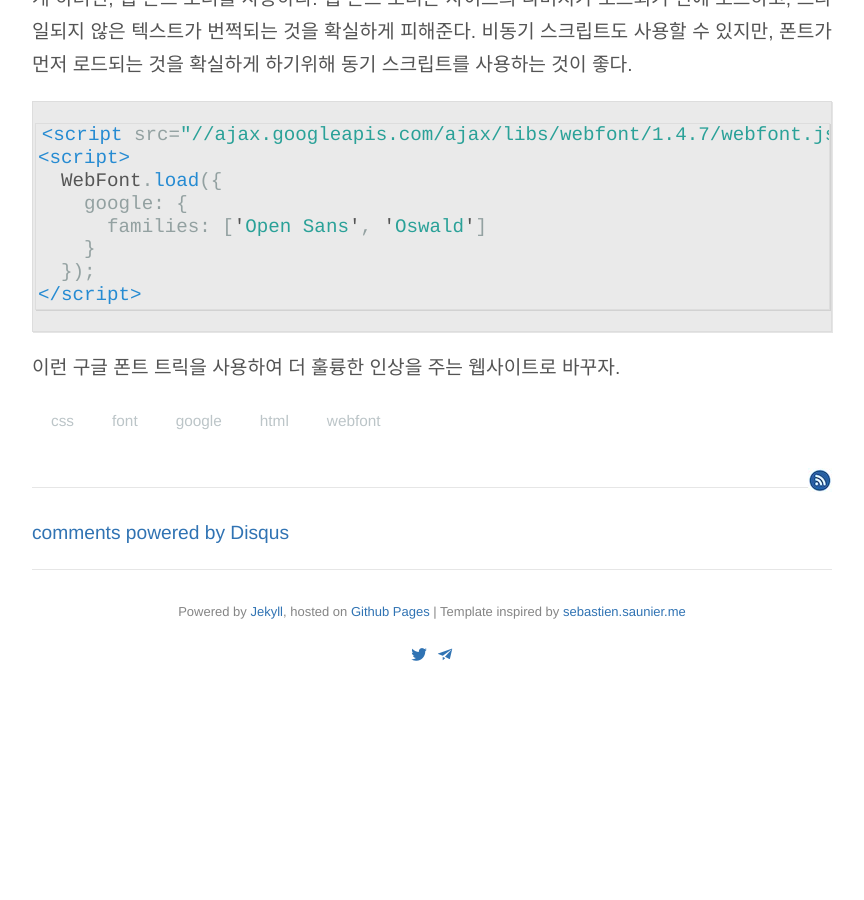
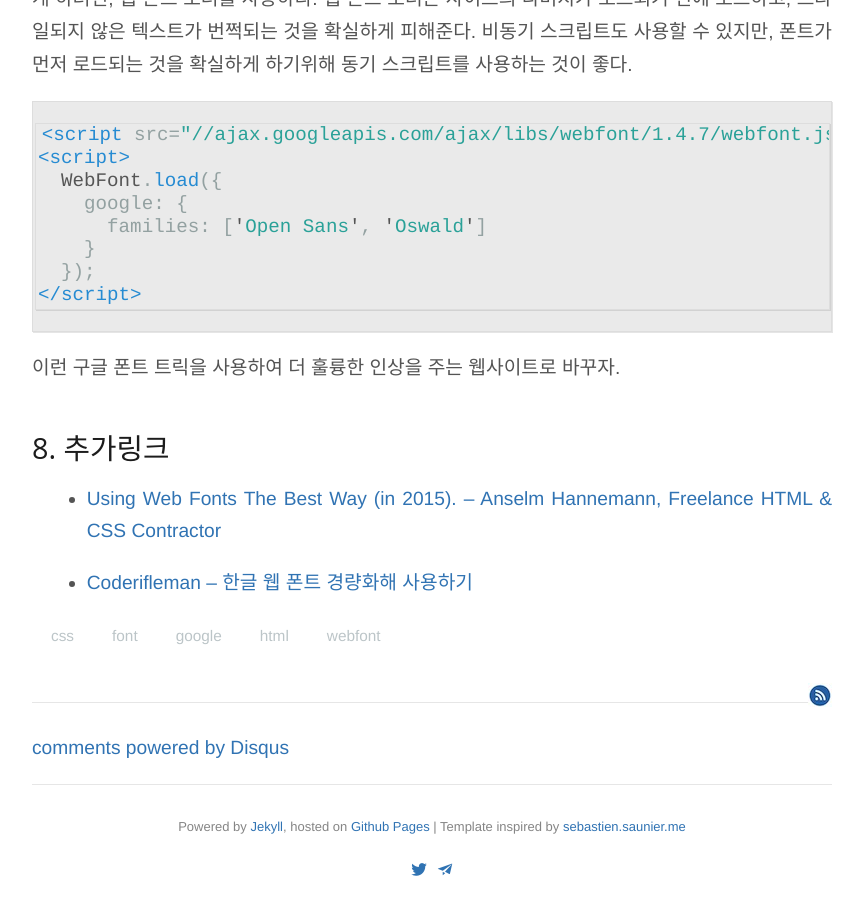
Before and after one commit to nolboo/nolboo.github.io, a Jekyll site: the page built from _posts/2013-10-22-google-web-font-faster-tip.markdown, in a window 1280 px wide and 900 px high, scrolled down 2855 px. Shown: the whole window, without its empty margins (208-1072 px from the left). Built offline with Jekyll 4.4.1, drawn with Linux system fonts in a browser that asks for light colours; Markdown is read by kramdown in place of the engine named in the settings; comment, search, counter and statistics services are not loaded; before the commit the page ends 3540 px from its top, so only the background shows below that.

```diff
--- a/_layouts/default.html
+++ b/_layouts/default.html
@@ -22,6 +22,8 @@
   {% elsif page.url == '/fr/index.html' %}
     <link rel="alternate" hreflang="en" href="/" />
   {% endif %} -->
+
+  <script src="//load.sumome.com/" data-sumo-site-id="dddbf0c343256757114aae302beff42fe1881da466f245b4369b4ba617fed69c" async="async"></script>
 
   {{ page.extra_head }}
 </head>
--- a/_posts/2013-10-22-google-web-font-faster-tip.markdown
+++ b/_posts/2013-10-22-google-web-font-faster-tip.markdown
@@ -73,6 +73,11 @@ tags: [css, font, google, html, webfont]
 
 이런 구글 폰트 트릭을 사용하여 더 훌륭한 인상을 주는 웹사이트로 바꾸자.
 
+## 추가링크
+
+* [Using Web Fonts The Best Way (in 2015). – Anselm Hannemann, Freelance HTML & CSS Contractor](https://helloanselm.com/2015/using-webfonts-in-2015/?ref=webdesignernews.com)
+* [Coderifleman – 한글 웹 폰트 경량화해 사용하기](http://blog.coderifleman.com/post/111825720099/%ED%95%9C%EA%B8%80-%EC%9B%B9-%ED%8F%B0%ED%8A%B8-%EA%B2%BD%EB%9F%89%ED%99%94%ED%95%B4-%EC%82%AC%EC%9A%A9%ED%95%98%EA%B8%B0)
+
    [1]: http://www.quickonlinetips.com/archives/2013/10/load-google-web-fonts-faster/
    [2]: http://www.google.com/fonts
    [3]: http://www.quickonlinetips.com/archives/wp-content/uploads/single-font.png
```
Also changed, not shown: _posts/2015-05-06-mac-web-app.md (+2 -1 lines), _posts/2015-05-07-mac-setup.md (+2 -0 lines), _posts/2015-08-21-oh-my-zsh.md (+1 -0 lines).
